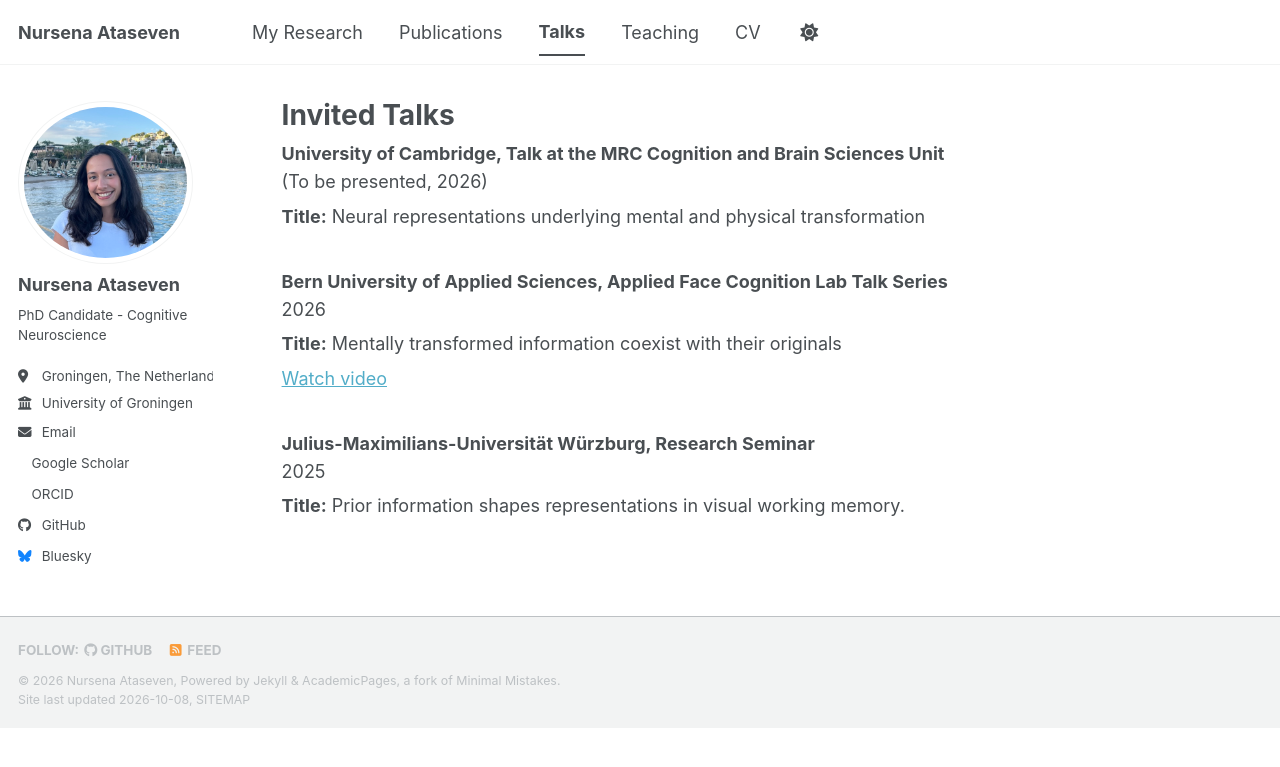
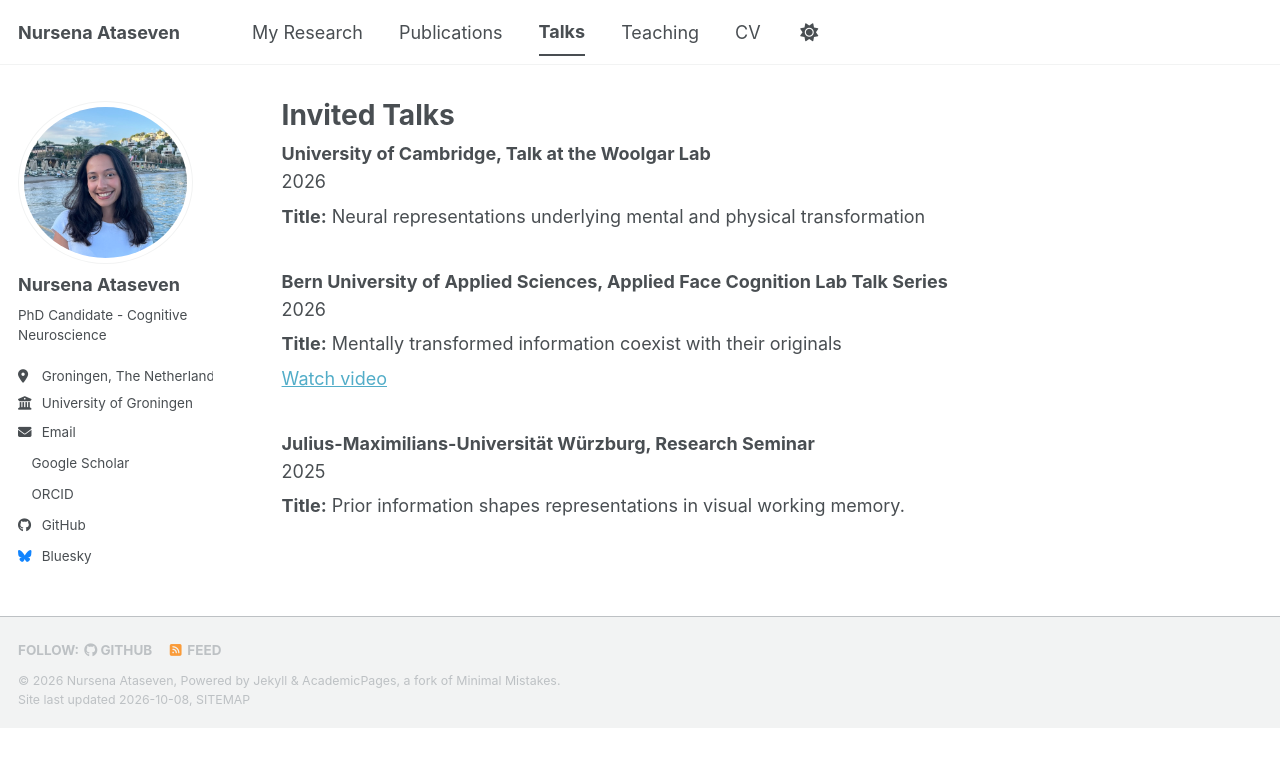
Before and after one commit to nursenaataseven/nursenaataseven.github.io, a Jekyll site: the page built from _pages/talks.md, in a window 1280 px wide. Shown: the top 767 px of the page. Built offline with Jekyll 4.4.1, drawn with Linux system fonts in a browser that asks for light colours; a style sheet for code colours, icons or effects is not loaded.

Commit message:
talks updated

```diff
--- a/_pages/talks.md
+++ b/_pages/talks.md
@@ -7,9 +7,9 @@ author_profile: true
 
 {% include base_path %}
 
-### University of Cambridge, Talk at the MRC Cognition and Brain Sciences Unit
+### University of Cambridge, Talk at the Woolgar Lab
 
-(To be presented, 2026)
+2026
 
 **Title:** Neural representations underlying mental and physical transformation
 
```
